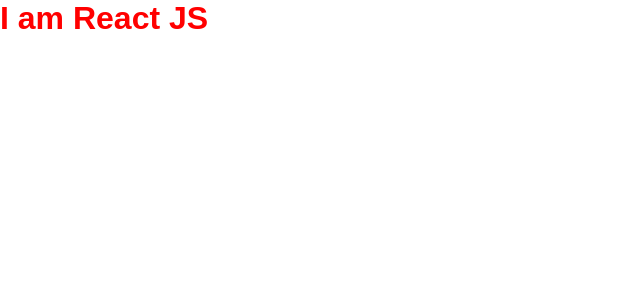
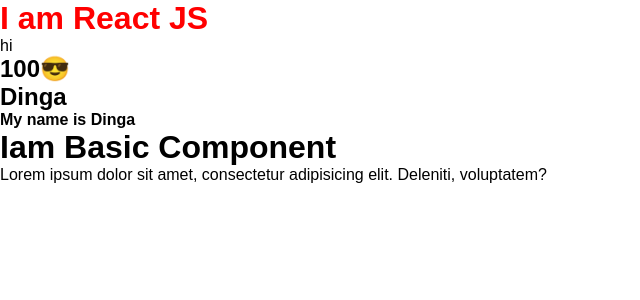
Before and after one commit to Kushal-2302/reactJS-Practice, a React app: page / in a window 1280 px wide. Shown: the top 300 px of the page, without its empty margins (0-640 px from the left). Built offline with nearby package versions, Linux system fonts and the light colour scheme; the HTML template or start-up script is replaced by a standard one.

Commit message:
Today's concept

```diff
--- a/src/App.jsx
+++ b/src/App.jsx
@@ -1,6 +1,14 @@
+import React from 'react'
 import './App.css'
+import Basic from './Components/Basic';
 
 const App = () =>{
-  return <h1 style={{color:"red"}}>I am React JS</h1>
+  return (
+    <React.Fragment>
+    <h1 style={{color:"red"}}>I am React JS</h1>
+    <p>hi</p>
+    <Basic/>
+    </React.Fragment>
+  )
 }
 export default App;
--- /dev/null
+++ b/src/Components/Basic.jsx
@@ -0,0 +1,21 @@
+
+const Basic = () => {
+    let num = 100;
+    let fname = "Dinga";
+    return (
+        <>
+        {/* Dynamic Content */}
+        <h2>{num}😎</h2>
+        <h2>{fname}</h2>
+
+        {/* Static & Dynamic Content */}
+        <h4>My name is {fname}</h4>
+
+        {/* Static Content */}
+        <h1>Iam Basic Component</h1>
+        <p>Lorem ipsum dolor sit amet, consectetur adipisicing elit. Deleniti, voluptatem?</p>
+        </>
+    )
+}
+
+export default Basic
```
